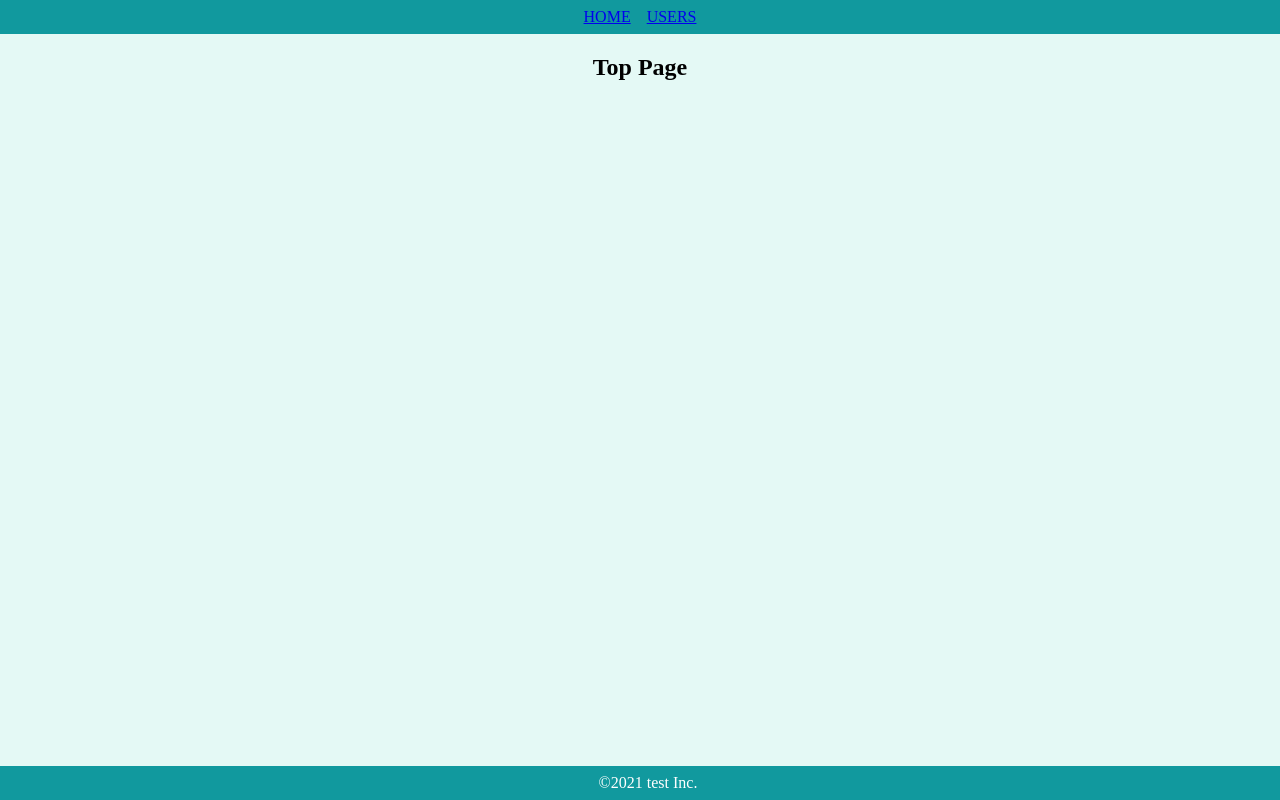
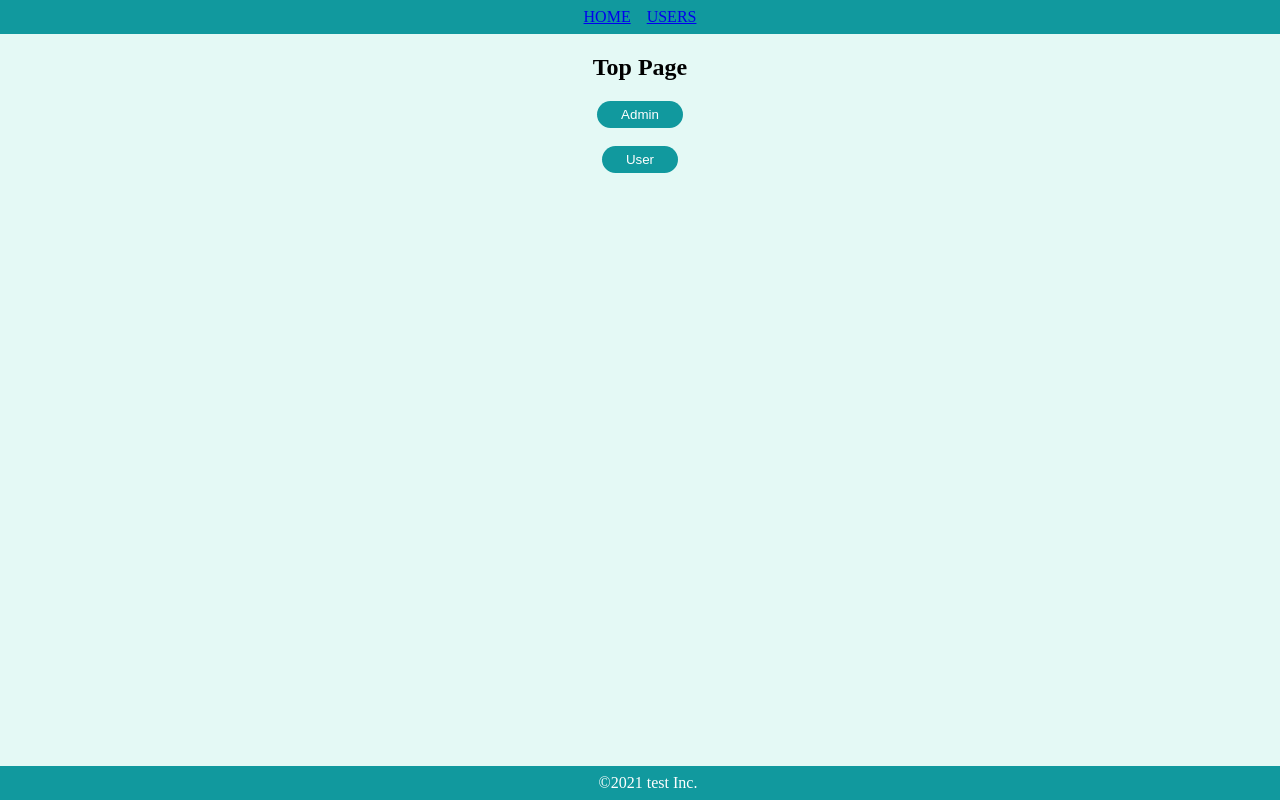
Before and after one commit to TatsunoriSeki/React-atomic-design, a React (Create React App) app: page / in a window 1280 px wide. Built offline with nearby package versions, Linux system fonts and the light colour scheme.

Commit message:
verbose_state

```diff
--- a/src/components/atoms/button/SecondaryButton.jsx
+++ b/src/components/atoms/button/SecondaryButton.jsx
@@ -1,8 +1,8 @@
 import styled from "styled-components";
 
 export const SecondaryButton = (props) => {
-  const { children } = props;
-  return <SButton>{children}</SButton>;
+  const { children, onClick } = props;
+  return <SButton onClick={onClick}>{children}</SButton>;
 };
 
 const SButton = styled.button`
--- a/src/components/molecules/user/UserIconWithName.jsx
+++ b/src/components/molecules/user/UserIconWithName.jsx
@@ -1,11 +1,12 @@
 import styled from "styled-components";
 
 export const UserIconWithName = (props) => {
-  const { image, name } = props;
+  const { image, name, isAdmin } = props;
   return (
     <SContainer>
       <SImg height={160} width={160} src={image} alt={name} />
       <SName>{name}</SName>
+      {isAdmin && <SEdit>Edit</SEdit>}
     </SContainer>
   );
 };
@@ -22,3 +23,8 @@
   margin: 0;
   color: #40514e;
 `;
+const SEdit = styled.span`
+  text-decoration: underline;
+  color: #aaa;
+  cursor: pointer;
+`;
--- a/src/components/organisms/user/UserCard.jsx
+++ b/src/components/organisms/user/UserCard.jsx
@@ -3,10 +3,10 @@
 import { UserIconWithName } from "../..//molecules/user/UserIconWithName";
 
 export const UserCard = (props) => {
-  const { user } = props;
+  const { user, isAdmin } = props;
   return (
     <Card>
-      <UserIconWithName image={user.image} name={user.name} />
+      <UserIconWithName image={user.image} name={user.name} isAdmin={isAdmin} />
       <SDL>
         <dl>
           <dt>mail</dt>
--- a/src/components/pages/Top.jsx
+++ b/src/components/pages/Top.jsx
@@ -1,9 +1,22 @@
+import React from "react";
 import styled from "styled-components";
+import { useHistory } from "react-router-dom";
+import { SecondaryButton } from "../atoms/button/SecondaryButton";
 
 export const Top = () => {
+  const history = useHistory();
+  const onClickAdmin = () =>
+    history.push({ pathname: "/users", state: { isAdmin: true } });
+  const onClickGeneral = () =>
+    history.push({ pathname: "/users", state: { isAdmin: false } });
+
   return (
     <SContainer>
       <h2>Top Page</h2>
+      <SecondaryButton onClick={onClickAdmin}>Admin</SecondaryButton>
+      <br />
+      <br />
+      <SecondaryButton onClick={onClickGeneral}>User</SecondaryButton>
     </SContainer>
   );
 };
--- a/src/components/pages/Users.jsx
+++ b/src/components/pages/Users.jsx
@@ -1,6 +1,8 @@
+import React from "react";
 import styled from "styled-components";
 import { SearchInput } from "../molecules/SearchInput";
 import { UserCard } from "../organisms/user/UserCard";
+import { useLocation } from "react-router-dom";
 
 const users = [...Array(10).keys()].map((val) => {
   return {
@@ -17,13 +19,16 @@
 });
 
 export const Users = () => {
+  const { state } = useLocation();
+  const isAdmin = state ? state.isAdmin : false;
+
   return (
     <SContainer>
       <h2>Users Page</h2>
       <SearchInput />
       <SUserArea>
         {users.map((user) => (
-          <UserCard keys={user.id} user={user} />
+          <UserCard keys={user.id} user={user} isAdmin={isAdmin} />
         ))}
       </SUserArea>
     </SContainer>
```
